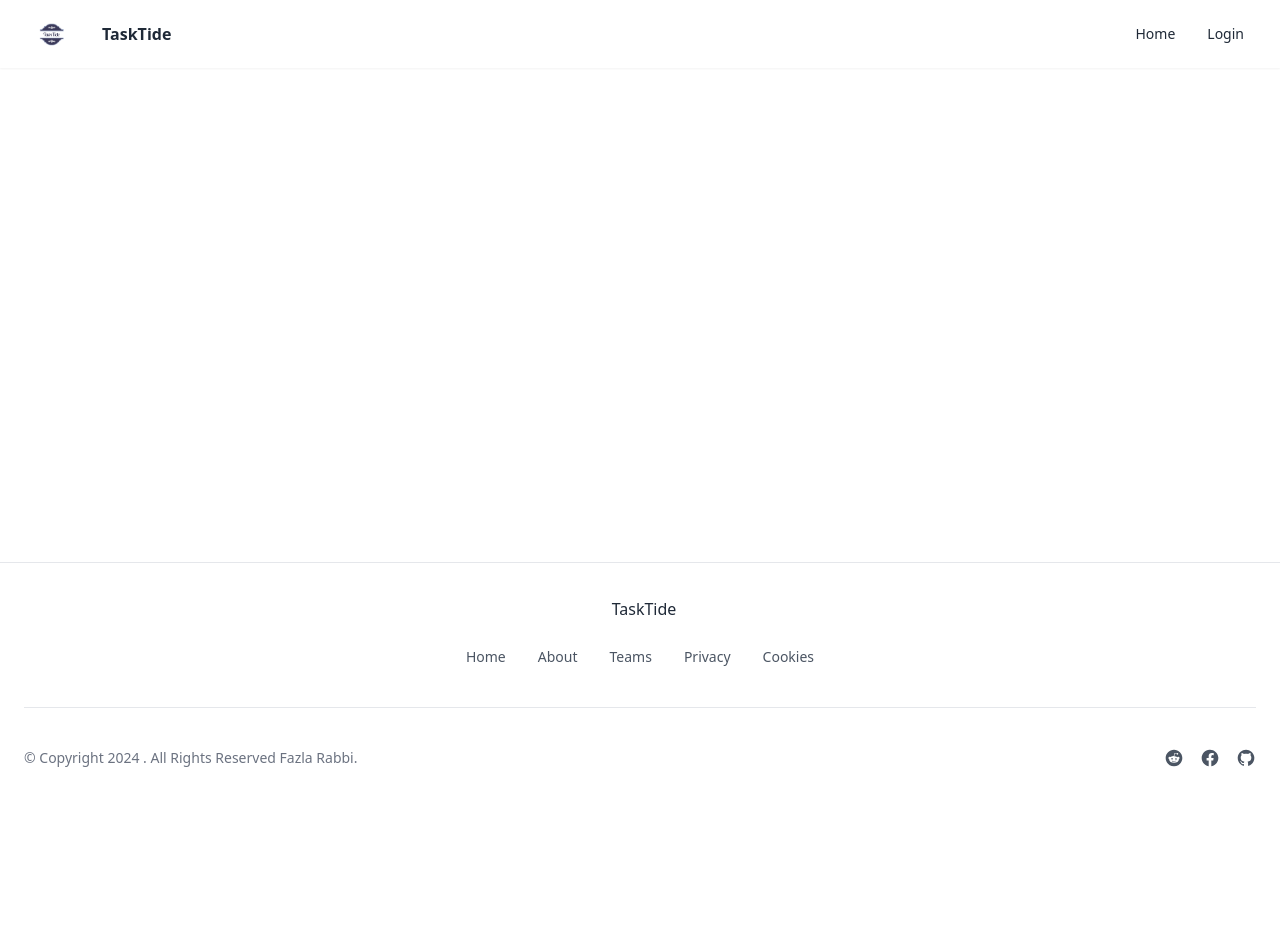
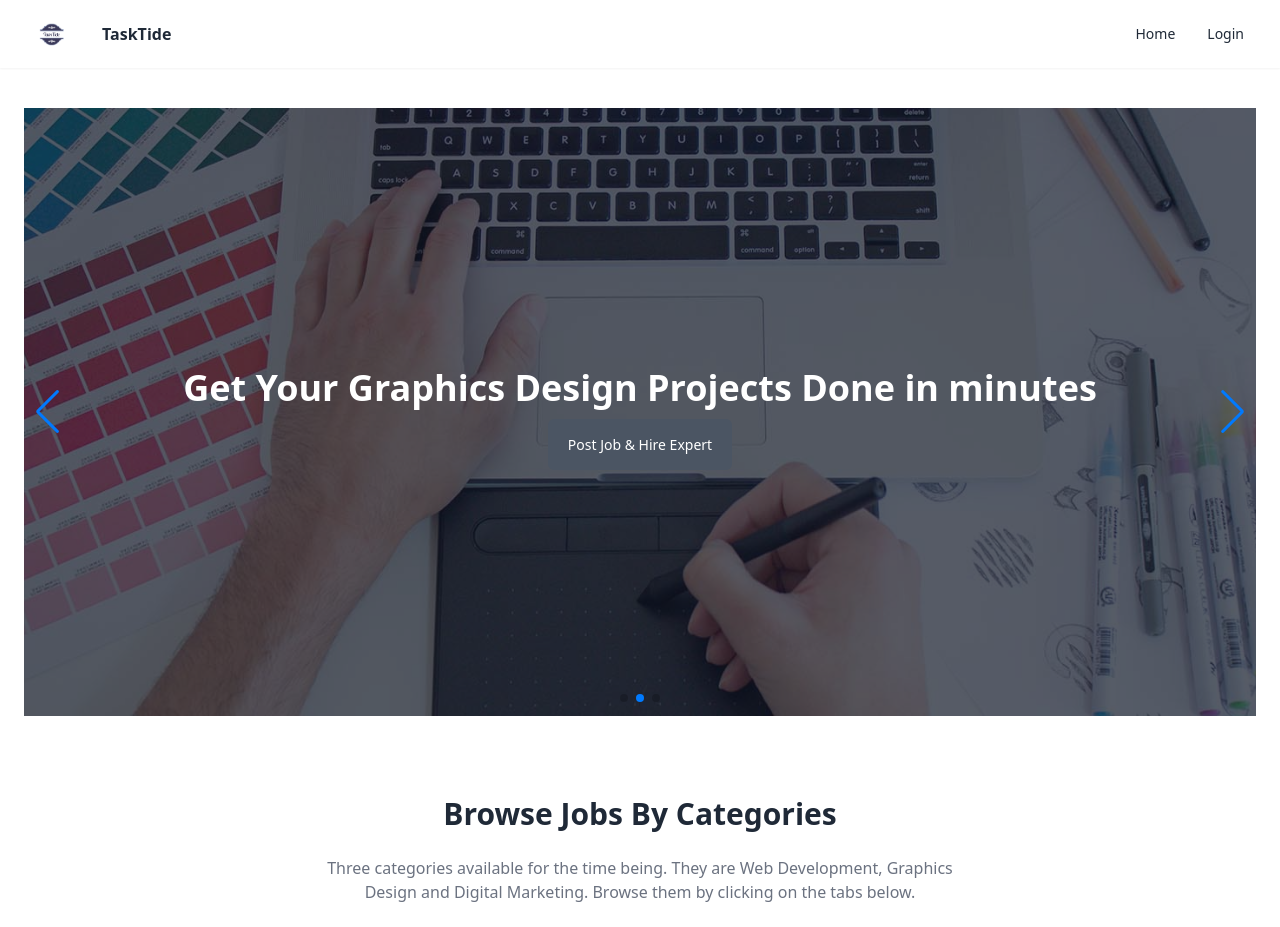
Before and after one commit to Rabbi1089/TaskTide-Client, a React (Vite) app: page / in a window 1280 px wide. Shown: the top 927 px of the page. Before the commit the page ends 800 px from the top, so only its background shows below. Built offline with nearby package versions, Linux system fonts and the light colour scheme; no server answers.

Commit message:
add swiper slider with Meraki UI and add react Tabs

```diff
--- /dev/null
+++ b/src/components/Carousel.jsx
@@ -0,0 +1,56 @@
+// Import Swiper React components
+import { Swiper, SwiperSlide } from "swiper/react";
+
+// Import Swiper styles
+import "swiper/css";
+import "swiper/css/pagination";
+import "swiper/css/navigation";
+
+// import required modules
+import { Autoplay, Pagination, Navigation } from "swiper/modules";
+import Slide from "./Slider";
+
+import bgImg1 from "../assets/images/carousel1.jpg";
+import bgImg2 from "../assets/images/carousel2.jpg";
+import bgImg3 from "../assets/images/carousel3.jpg";
+
+export default function Carousel() {
+  return (
+    <div className="container px-6 py-10 mx-auto">
+      <Swiper
+        slidesPerView={1}
+        spaceBetween={30}
+        loop={true}
+        autoplay={{
+          delay: 2500,
+          disableOnInteraction: false,
+        }}
+        pagination={{
+          clickable: true,
+        }}
+        navigation={true}
+        modules={[Autoplay, Pagination, Navigation]}
+        className="mySwiper"
+      >
+        <SwiperSlide>
+          <Slide
+            image={bgImg1}
+            text="Get Your Web Development Projects Done in minutes"
+          />
+        </SwiperSlide>
+        <SwiperSlide>
+          <Slide
+            image={bgImg2}
+            text="Get Your Graphics Design Projects Done in minutes"
+          />
+        </SwiperSlide>
+        <SwiperSlide>
+          <Slide
+            image={bgImg3}
+            text="Start Your Digital Marketing Campaigns up n running"
+          />
+        </SwiperSlide>
+      </Swiper>
+    </div>
+  );
+}
--- /dev/null
+++ b/src/components/Slider.jsx
@@ -0,0 +1,26 @@
+import { Link } from "react-router-dom"
+
+const Slide = ({image , text}) => {
+    return (
+      <div
+        className='w-full bg-center bg-cover h-[38rem]'
+        style={{
+          backgroundImage: `url(${image})`,
+        }}
+      >
+        <div className='flex items-center justify-center w-full h-full bg-gray-900/70'>
+          <div className='text-center'>
+            <h1 className='text-3xl font-semibold text-white lg:text-4xl'>
+              {text}
+            </h1>
+            <br />
+            <Link to='addJob' className='w-full px-5 py-4 mt-4 text-sm font-medium text-white capitalize transition-colors duration-300 transform bg-gray-600 rounded-md lg:w-auto hover:bg-gray-500 focus:outline-none focus:bg-gray-500'>
+              Post Job & Hire Expert
+            </Link>
+          </div>
+        </div>
+      </div>
+    )
+  }
+
+  export default Slide
--- /dev/null
+++ b/src/components/TabCatagories.jsx
@@ -0,0 +1,34 @@
+import { Tab, Tabs, TabList, TabPanel } from "react-tabs";
+import "react-tabs/style/react-tabs.css";
+const TabCatagories = () => {
+  return (
+    <Tabs>
+      <div className=" container px-6 py-10 mx-auto">
+        <h1 className="text-2xl font-semibold text-center text-gray-800 capitalize lg:text-3xl ">
+          Browse Jobs By Categories
+        </h1>
+        <p className="max-w-2xl mx-auto my-6 text-center text-gray-500">
+          Three categories available for the time being. They are Web
+          Development, Graphics Design and Digital Marketing. Browse them by
+          clicking on the tabs below.
+        </p>
+        <div className=" flex items-center justify-center">
+          <TabList>
+            <Tab>Web</Tab>
+            <Tab>Graphics</Tab>
+            <Tab>Digital M</Tab>
+          </TabList>
+        </div>
+
+        <TabPanel>
+          <h2>Any content 1</h2>
+        </TabPanel>
+        <TabPanel>
+          <h2>Any content 2</h2>
+        </TabPanel>
+      </div>
+    </Tabs>
+  );
+};
+
+export default TabCatagories;
--- a/src/pages/Home.jsx
+++ b/src/pages/Home.jsx
@@ -1,7 +1,11 @@
+import Carousel from "../components/Carousel";
+import TabCatagories from "../components/TabCatagories";
+
 const Home = () => {
     return (
         <div>
-
+           <Carousel />
+           <TabCatagories />
         </div>
     );
 };
```
